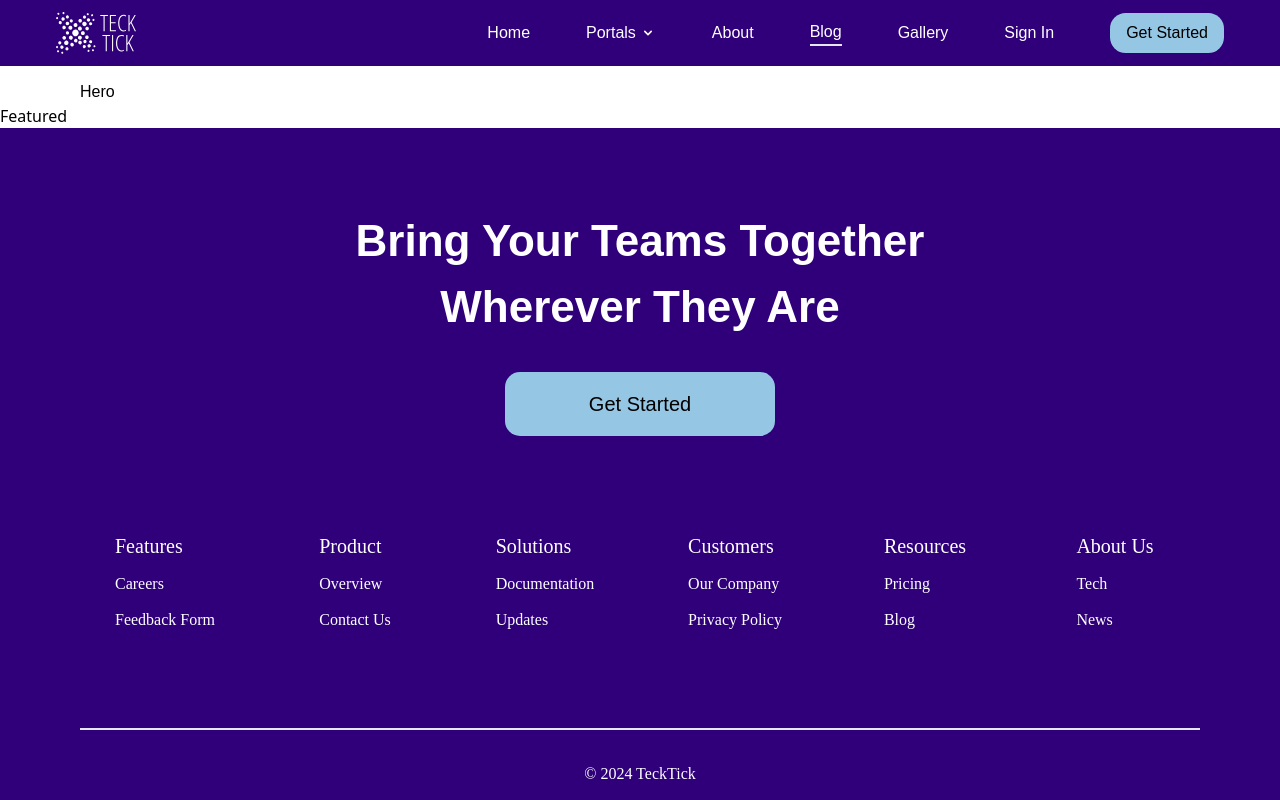
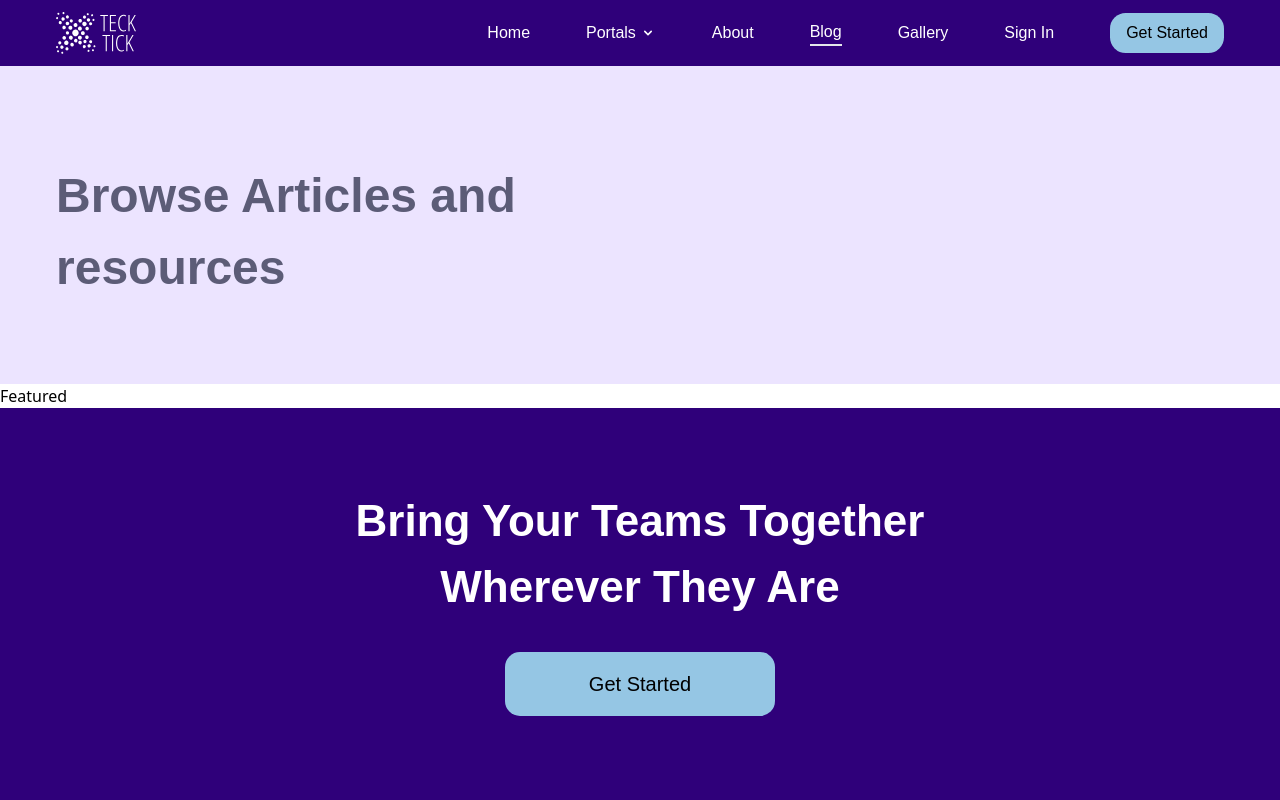
Before and after one commit to TeckTick/tecktick-landingPage, a React (Create React App) app: page /blog in a window 1280 px wide. Shown: the top 800 px of the page. Built offline with nearby package versions, Linux system fonts and the light colour scheme; the HTML template or start-up script is replaced by a standard one.

Commit message:
create blog hero

```diff
--- a/src/components/blogpages/blog-hero/Hero.js
+++ b/src/components/blogpages/blog-hero/Hero.js
@@ -1,9 +1,13 @@
-import React from 'react'
+import React from "react";
 
 const Hero = () => {
   return (
-    <div className="px-5 sm:px-10 md:px-20 font-montserrat pt-20">Hero</div>
+    <div className="px-5 lg:px-14  font-montserrat py-20 bg-[#ECE4FF]">
+      <h1 className="mt-10 sm:mt-20 font-bold text-[24px] sm:text-[32px] md:text-[48px] max-w-[671px] self-center text-[#5C5C77]">
+        Browse Articles and resources
+      </h1>
+    </div>
   );
-}
+};
 
-export default Hero
+export default Hero;
--- a/src/components/shared/navbar/Navbar.js
+++ b/src/components/shared/navbar/Navbar.js
@@ -37,7 +37,7 @@ function Navbar() {
     return location.pathname === path;
   };
 
-  console.log(location.pathname);
+
   return (
     <nav
       className={`backdrop-filter backdrop-blur-sm  text-white flex items-center justify-between px-5  lg:px-14 py-3 mx-auto  top-0 z-[10] font-montserrat w-full fixed ${navBarColor}`}
```
